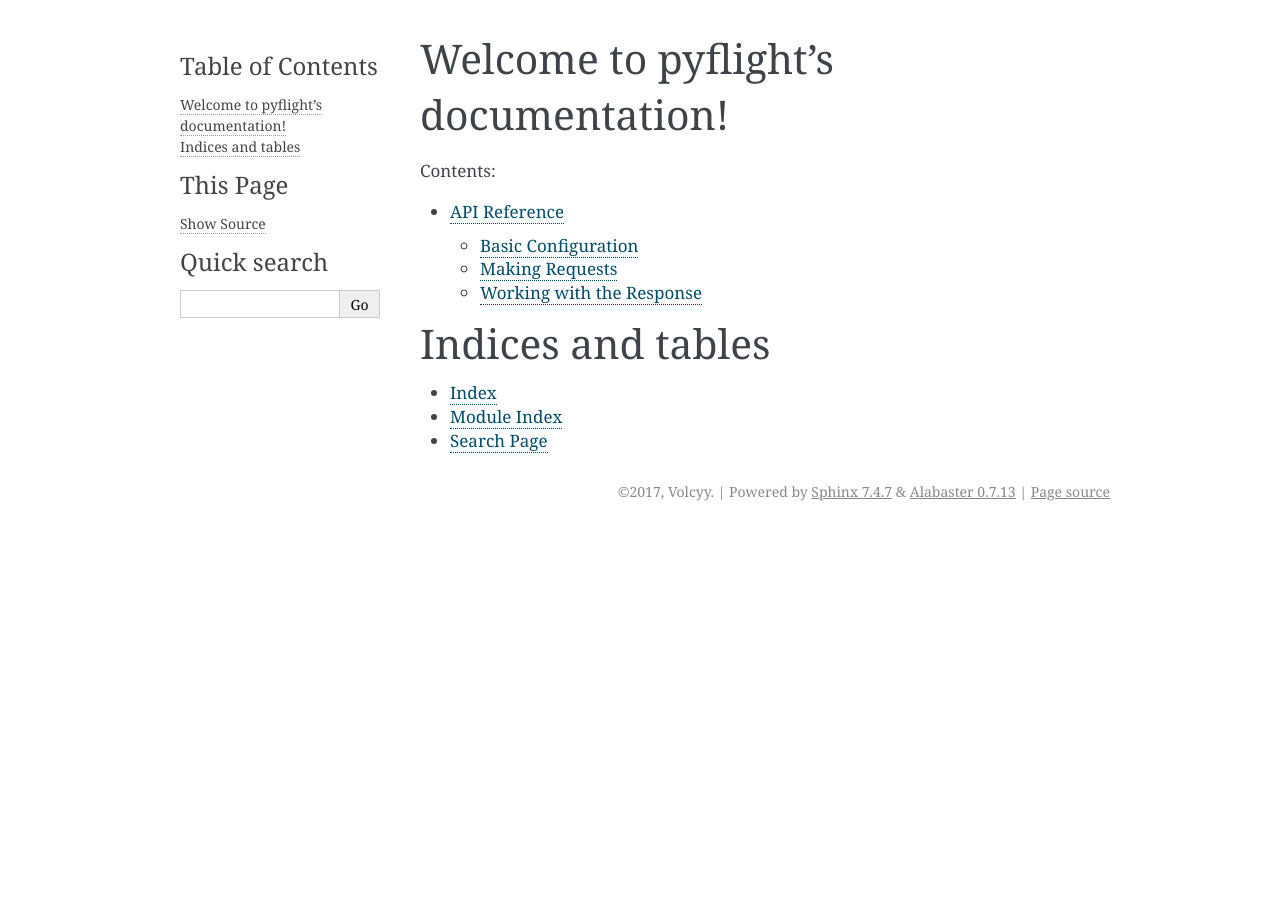
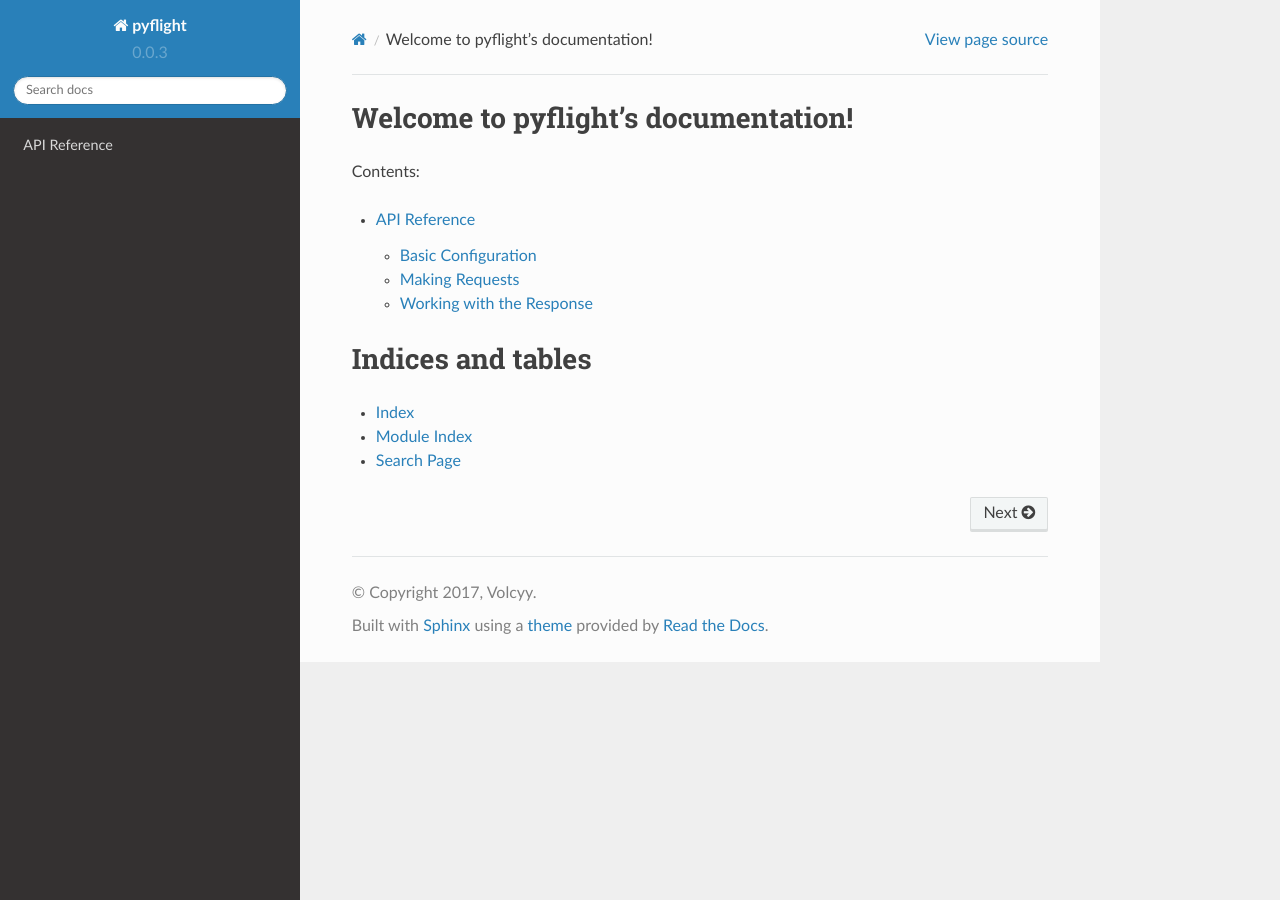
Before and after one commit to ageitgey/pyflight, a Sphinx documentation site: the page built from docs/source/index.rst, in a window 1280 px wide. Built offline with Sphinx 7.4.7 and the Read the Docs theme 2.0.0, drawn with Linux system fonts in a browser that asks for light colours.

Commit message:
fix intersphinx

```diff
--- a/docs/source/conf.py
+++ b/docs/source/conf.py
@@ -12,6 +12,8 @@
 #
 # All configuration values have a default; values that are commented out
 # serve to show the default.
+
+import sphinx_rtd_theme
 
 # If extensions (or modules to document with autodoc) are in another directory,
 # add these directories to sys.path here. If the directory is relative to the
@@ -97,7 +99,8 @@
 # The theme to use for HTML and HTML Help pages.  See the documentation for
 # a list of builtin themes.
 #
-html_theme = 'alabaster'
+html_theme = "sphinx_rtd_theme"
+html_theme_path = [sphinx_rtd_theme.get_html_theme_path()]
 
 # Theme options are theme-specific and customize the look and feel of a theme
 # further.  For a list of options available for each theme, see the
@@ -165,5 +168,5 @@
 
 # Example configuration for intersphinx: refer to the Python standard library.
 intersphinx_mapping = {
-    'https://html.python.org/3/': None
+    'https://docs.python.org/3': None
 }
```
